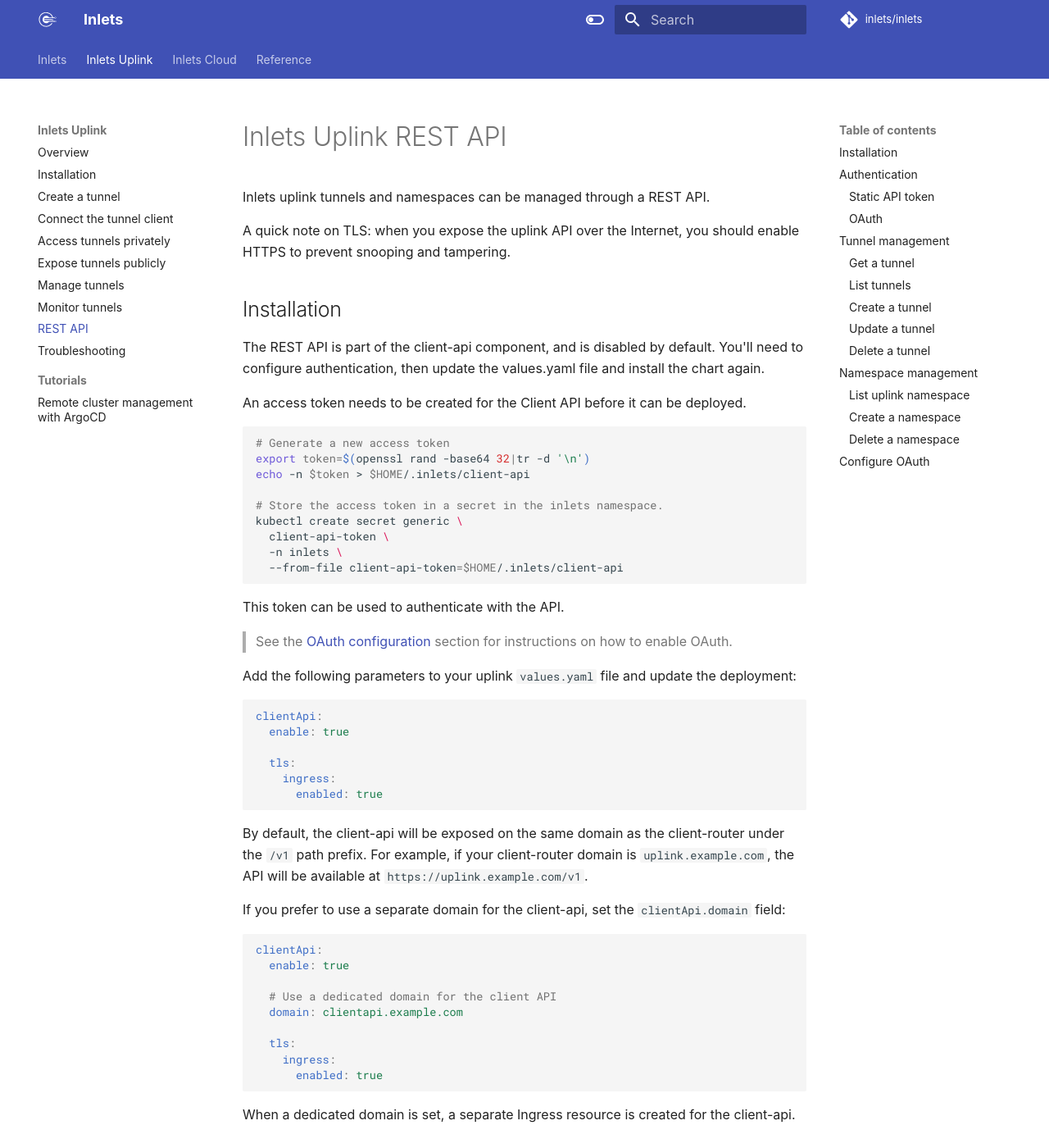
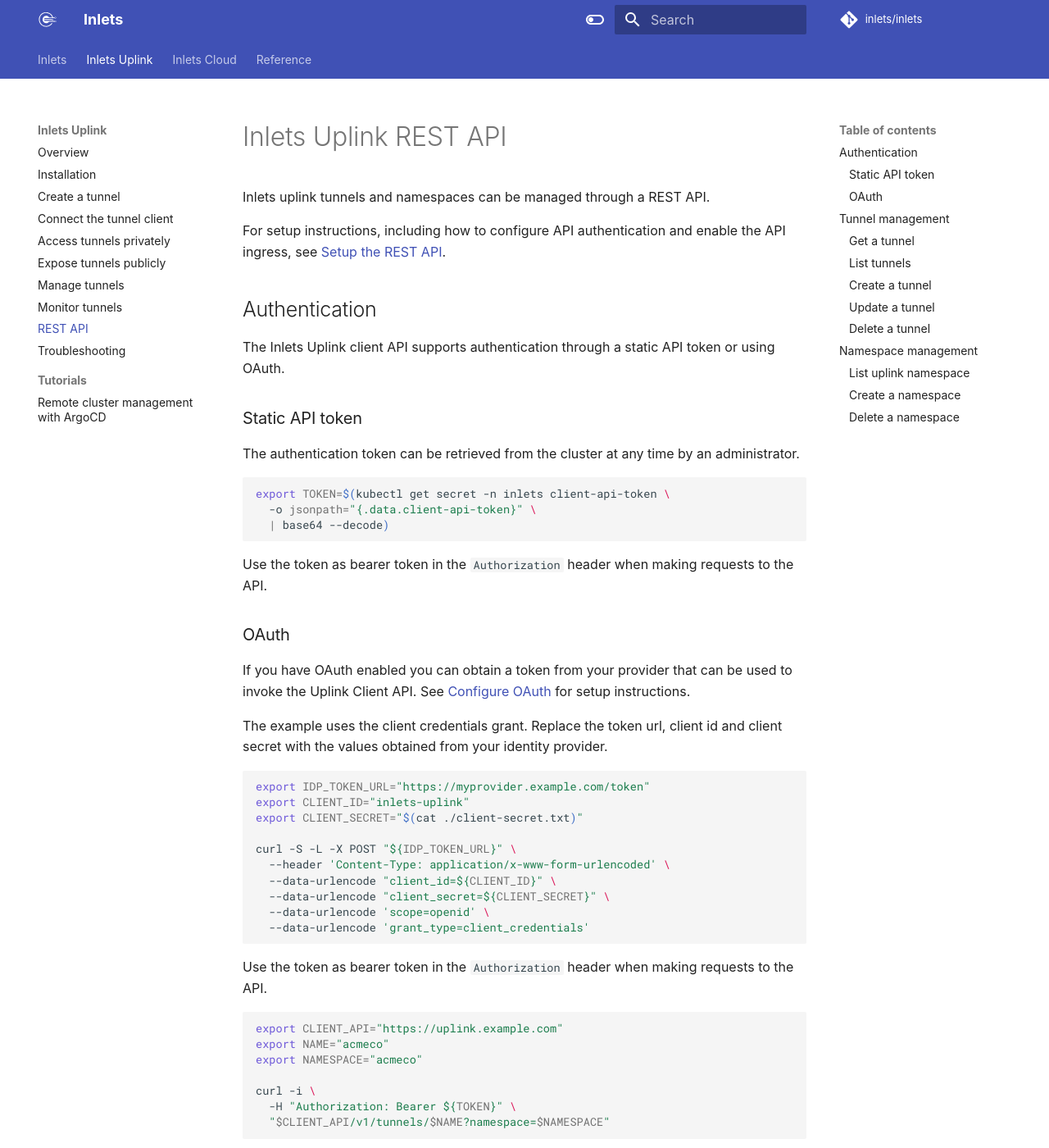
Before and after one commit to inlets/docs.inlets.dev, an MkDocs documentation site: the page built from docs/uplink/rest-api.md, in a window 1280 px wide and 1400 px high. Shown: the whole window at 82% size. Built offline with MkDocs 1.6.1 and Material for MkDocs 9.7.7, drawn with Linux system fonts in a browser that asks for light colours; some web fonts are replaced; some of the changed text lies outside the part shown.

Commit message:
Move REST API setup instructions to installation page
Move installation and configuration details for the REST API from
rest-api.md to installation.md so the API reference page serves
strictly as an endpoint reference.

- Add 'Setup the REST API' section to installation.md with access
  token, ingress, and OAuth configuration instructions
- Update rest-api.md to cross-reference the installation page
- Update configuration table to reflect clientApi.enabled defaults
  to true
- Update API docs to reflect auto generated access token

Signed-off-by: Han Verstraete (OpenFaaS Ltd) <han@openfaas.com>

````diff
--- a/docs/uplink/rest-api.md
+++ b/docs/uplink/rest-api.md
@@ -2,59 +2,7 @@
 
 Inlets uplink tunnels and namespaces can be managed through a REST API.
 
-A quick note on TLS: when you expose the uplink API over the Internet, you should enable HTTPS to prevent snooping and tampering.
-
-## Installation
-
-The REST API is part of the client-api component, and is disabled by default.
-You'll need to configure authentication, then update the values.yaml file and install the chart again.
-
-An access token needs to be created for the Client API before it can be deployed.
-
-```sh
-# Generate a new access token
-export token=$(openssl rand -base64 32|tr -d '\n')
-echo -n $token > $HOME/.inlets/client-api
-
-# Store the access token in a secret in the inlets namespace.
-kubectl create secret generic \
-  client-api-token \
-  -n inlets \
-  --from-file client-api-token=$HOME/.inlets/client-api
-```
-
-This token can be used to authenticate with the API.
-
-> See the [OAuth configuration](#configure-oauth) section for instructions on how to enable OAuth.
-
-Add the following parameters to your uplink `values.yaml` file and update the deployment:
-
-```yaml
-clientApi:
-  enable: true
-
-  tls:
-    ingress:
-      enabled: true
-```
-
-By default, the client-api will be exposed on the same domain as the client-router under the `/v1` path prefix. For example, if your client-router domain is `uplink.example.com`, the API will be available at `https://uplink.example.com/v1`.
-
-If you prefer to use a separate domain for the client-api, set the `clientApi.domain` field:
-
-```yaml
-clientApi:
-  enable: true
-
-  # Use a dedicated domain for the client API
-  domain: clientapi.example.com
-
-  tls:
-    ingress:
-      enabled: true
-```
-
-When a dedicated domain is set, a separate Ingress resource is created for the client-api.
+For setup instructions, including how to configure API authentication and enable the API ingress, see [Setup the REST API](/uplink/installation/#setup-the-rest-api).
 
 ## Authentication
 
@@ -74,7 +22,7 @@
 
 ### OAuth
 
-If you have OAuth enabled you can obtain a token from your provider that can be used to invoke the Uplink Client API.
+If you have OAuth enabled you can obtain a token from your provider that can be used to invoke the Uplink Client API. See [Configure OAuth](/uplink/installation/#configure-oauth) for setup instructions.
 
 The example uses the client credentials grant. Replace the token url, client id and client secret with the values obtained from your identity provider.
 
@@ -266,28 +214,3 @@
   -H "Authorization: Bearer ${TOKEN}" \
   "$CLIENT_API/v1/namespace/$NAME"
 ```
-
-## Configure OAuth
-
-You can configure any OpenID Connect (OIDC) compatible identity provider for use with Inlets Uplink.
-
-1. Register a new client (application) for Inlets Uplink with your identity provider.
-2. Enable the required authentication flows.
-  The Client Credentials flow is ideal for serve-to-server interactions where there is no direct user involvement. This is the flow we recommend and use in our examples any other authentication flow can be picked depending on your use case.
-3. Configure Client API
-
-    Update your `values.yaml` file and add to following parameters to the `clientApi` section:
-
-    ```yaml
-    clientApi:
-      # OIDC provider url.
-      issuerURL: "https://myprovider.example.com"
-
-      # The audience is generally the same as the value of the domain field, however
-      # some issuers like keycloak make the audience the client_id of the application/client.
-      audience: "uplink.example.com"
-    ```
-
-  The `issuerURL` needs to be set to the url of your provider, eg. `https://accounts.google.com` for google or `https://example.eu.auth0.com/` for Auth0.
-
-  The `audience` is usually the client apis public URL although for some providers it can also be the client id.
````
Also changed, not shown: docs/uplink/installation.md (+75 -2 lines).
